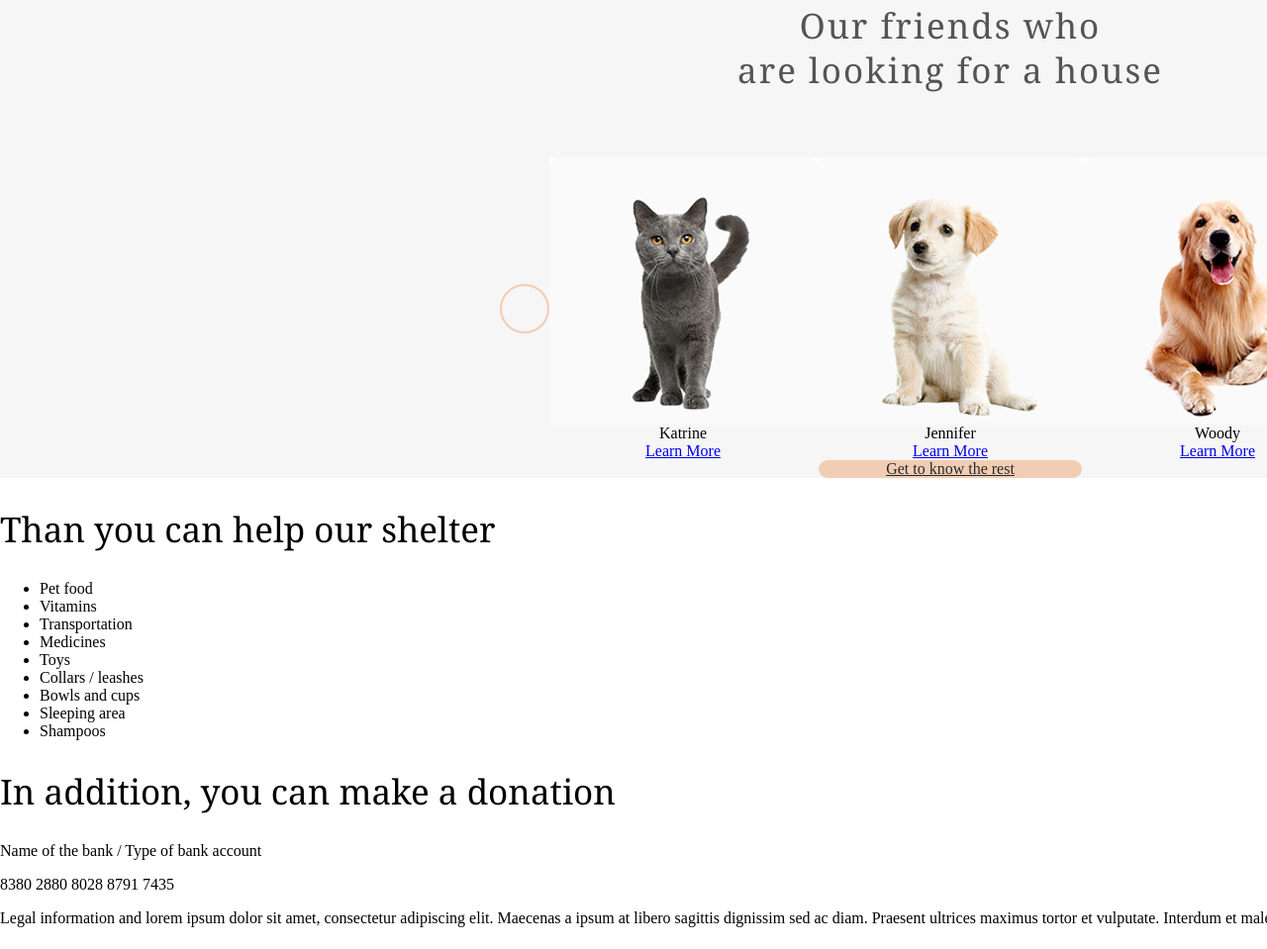
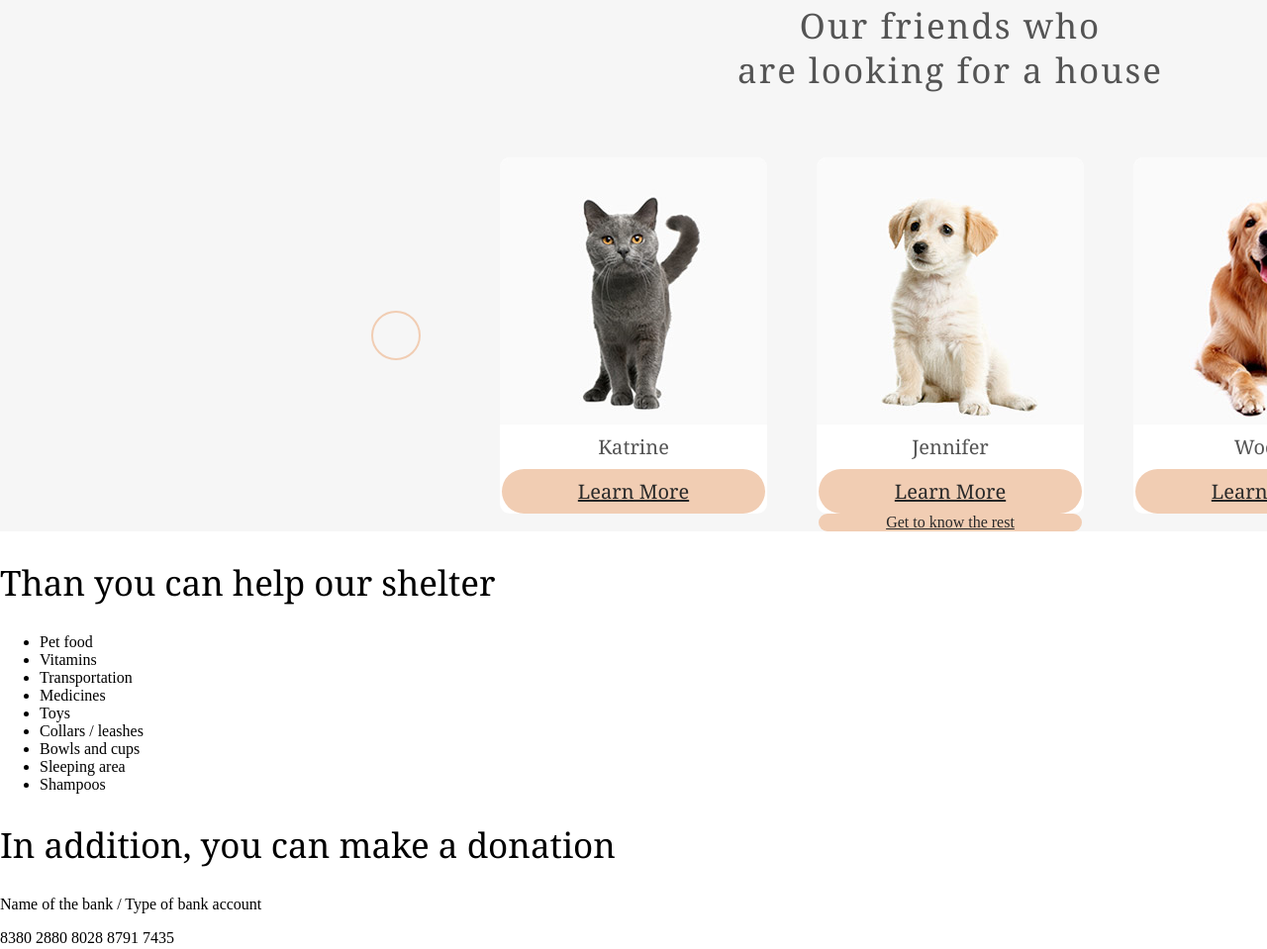
Before and after one commit to Inspel/Animal-shelter, a plain HTML site: page index.html in a window 1280 px wide. Shown: the part 1578-2537 px from the top of the page at 99% size. Drawn offline with Linux system fonts and the light colour scheme.

Commit message:
Несколько элементов

```diff
--- a/style.css
+++ b/style.css
@@ -212,21 +212,34 @@ body {
 
 .slider-pets {
   display: flex;
-  justify-content: center;
+  width: 1170px;
+  margin: 0 auto;
+  justify-content: space-between;
   align-items: center;
 }
 
 .list-pets {
   display: flex;
+  width: 910px;
   margin: 0;
   padding: 0;
   list-style: none;
+  justify-content: space-between;
 }
 
 .list-pets-item {
   display: flex;
+  overflow: hidden;
+  width: 270px;
   flex-direction: column;
   align-items: center;
+  font-family: "Georgia", serif;
+  font-size: 20px;
+  line-height: 45px;
+  font-weight: normal;
+  color: #545454;
+  background-color: white;
+  border-radius: 10px;
 }
 
 .slider-button {
@@ -247,4 +260,14 @@ body {
   background-color: #f1cdb3;
 }
 
+.button-more {
+  display: block;
+  width: 266px;
+  margin: auto;
+  text-align: center;
+  border-radius: 50px;
+  color: #292929;
+  background-color: #f1cdb3;
+}
+
 /*Остановился на кнопках в слайдере*/
```
